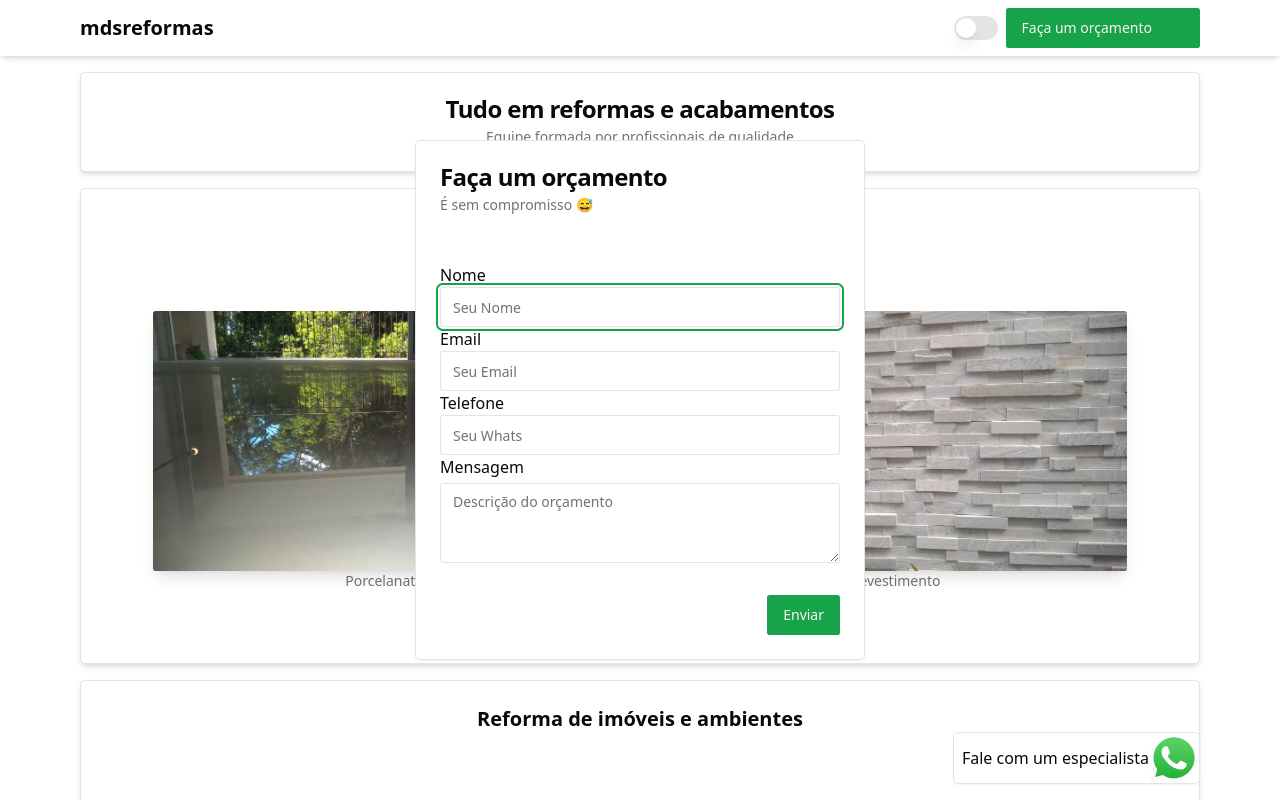
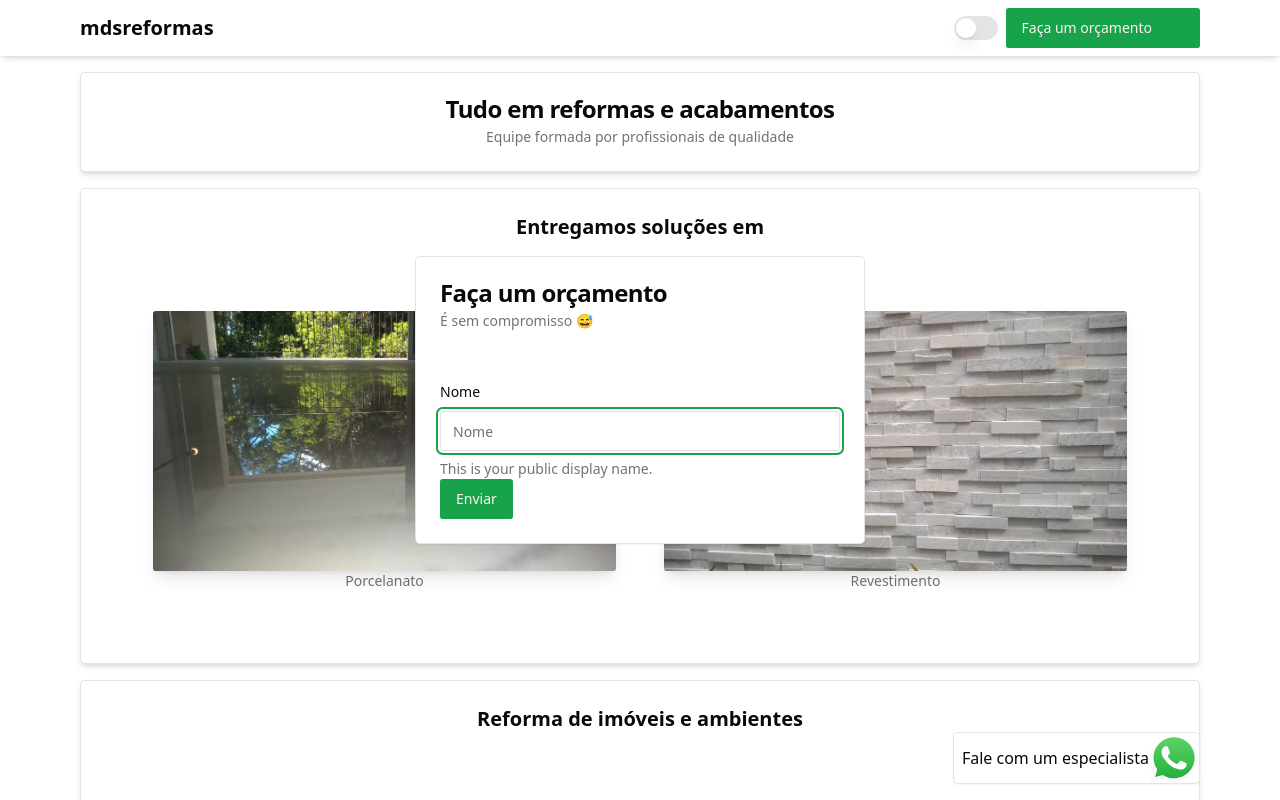
Before and after one commit to bylucaspaiva/mds, a React (Vite) app in the folder Client/: page / in a window 1280 px wide. Both pictures are taken after a click on the button "Faça um orçamento". Shown: the top 800 px of the page. Built offline with nearby package versions, Linux system fonts and the light colour scheme; some icons are missing.

Commit message:
feat: add form validation with zod

```diff
--- a/Client/package.json
+++ b/Client/package.json
@@ -11,6 +11,7 @@
   },
   "dependencies": {
     "-": "^0.0.1",
+    "@hookform/resolvers": "^3.3.1",
     "@iconify/react": "^4.1.1",
     "@radix-ui/react-dialog": "^1.0.5",
     "@radix-ui/react-label": "^2.0.2",
@@ -24,9 +25,11 @@
     "lucide-react": "^0.279.0",
     "react": "^18.2.0",
     "react-dom": "^18.2.0",
+    "react-hook-form": "^7.47.0",
     "react-router-dom": "^6.16.0",
     "tailwind-merge": "^1.14.0",
-    "tailwindcss-animate": "^1.0.7"
+    "tailwindcss-animate": "^1.0.7",
+    "zod": "^3.22.4"
   },
   "devDependencies": {
     "@types/react": "^18.2.15",
--- a/Client/src/@/components/dialog-form.tsx
+++ b/Client/src/@/components/dialog-form.tsx
@@ -1,26 +1,59 @@
-import { Label } from "@radix-ui/react-label";
 import { Input } from "./ui/input";
 import { Button } from "./ui/button";
-import { Textarea } from "./ui/textarea";
 import { Dialog, DialogContent, DialogTrigger } from "@radix-ui/react-dialog";
 import {
   Card,
   CardContent,
   CardDescription,
-  CardFooter,
   CardHeader,
   CardTitle,
 } from "./ui/card";
 import { Icon } from "@iconify/react/dist/iconify.js";
+import * as z from "zod";
+import { zodResolver } from "@hookform/resolvers/zod";
+import {
+  Form,
+  FormControl,
+  FormDescription,
+  FormField,
+  FormItem,
+  FormLabel,
+  FormMessage,
+} from "./ui/form";
+import { useForm } from "react-hook-form";
+
+const formSchema = z.object({
+  name: z
+    .string()
+    .min(2, {
+      message: "Nome precisa ter no mínimo duas letras.",
+    })
+    .max(50),
+  email: z.string().min(8, {
+    message: "Email precisa ter no mínimo duas letras.",
+
+  }).max(100)
+});
 
 const DialogForm = () => {
+  const form = useForm<z.infer<typeof formSchema>>({
+    resolver: zodResolver(formSchema),
+    defaultValues: {
+      name: "",
+    },
+  });
+
+  function onSubmit(values: z.infer<typeof formSchema>) {
+    console.log(values);
+  }
+
   return (
     <Dialog>
       <DialogTrigger asChild>
-          <Button className="h-10">
-             <h1 className="hidden sm:block">Faça um orçamento</h1>
-             <Icon icon="ic:sharp-message" className="sm:ml-2" width={24} />
-          </Button>
+        <Button className="h-10">
+          <h1 className="hidden sm:block">Faça um orçamento</h1>
+          <Icon icon="ic:sharp-message" className="sm:ml-2" width={24} />
+        </Button>
       </DialogTrigger>
 
       <DialogContent>
@@ -30,7 +63,29 @@
             <CardDescription>É sem compromisso 😅</CardDescription>
           </CardHeader>
           <CardContent>
-            <form>
+            <Form {...form}>
+              <form onSubmit={form.handleSubmit(onSubmit)}>
+              <FormField
+                control={form.control}
+                name="name"
+                render={({ field }) => (
+                  <FormItem>
+                    <FormLabel>Nome</FormLabel>
+                    <FormControl>
+                      <Input placeholder="Nome" {...field} />
+                    </FormControl>
+                    <FormDescription>
+                      This is your public display name.
+                    </FormDescription>
+                    <FormMessage />
+                  </FormItem>
+                )}
+              />
+              </form>
+
+              <Button type="submit">Enviar</Button>
+            </Form>
+            {/* <form>
               <div className="px-4 md:px-0 w-full items-center gap-4">
                 <div>
                   <Label htmlFor="name">Nome</Label>
@@ -49,11 +104,11 @@
                   <Textarea id="message" placeholder="Descrição do orçamento" />
                 </div>
               </div>
-            </form>
+            </form> */}
           </CardContent>
-          <CardFooter className="flex justify-between mt-2 sm:md-4">
+          {/* <CardFooter className="flex justify-between mt-2 sm:md-4">
             <Button className="ml-auto">Enviar</Button>
-          </CardFooter>
+          </CardFooter> */}
         </Card>
       </DialogContent>
     </Dialog>
--- /dev/null
+++ b/Client/src/@/components/ui/form.tsx
@@ -0,0 +1,176 @@
+import * as React from "react"
+import * as LabelPrimitive from "@radix-ui/react-label"
+import { Slot } from "@radix-ui/react-slot"
+import {
+  Controller,
+  ControllerProps,
+  FieldPath,
+  FieldValues,
+  FormProvider,
+  useFormContext,
+} from "react-hook-form"
+
+import { cn } from "../../lib/utils"
+import { Label } from "../../components/ui/label"
+
+const Form = FormProvider
+
+type FormFieldContextValue<
+  TFieldValues extends FieldValues = FieldValues,
+  TName extends FieldPath<TFieldValues> = FieldPath<TFieldValues>
+> = {
+  name: TName
+}
+
+const FormFieldContext = React.createContext<FormFieldContextValue>(
+  {} as FormFieldContextValue
+)
+
+const FormField = <
+  TFieldValues extends FieldValues = FieldValues,
+  TName extends FieldPath<TFieldValues> = FieldPath<TFieldValues>
+>({
+  ...props
+}: ControllerProps<TFieldValues, TName>) => {
+  return (
+    <FormFieldContext.Provider value={{ name: props.name }}>
+      <Controller {...props} />
+    </FormFieldContext.Provider>
+  )
+}
+
+const useFormField = () => {
+  const fieldContext = React.useContext(FormFieldContext)
+  const itemContext = React.useContext(FormItemContext)
+  const { getFieldState, formState } = useFormContext()
+
+  const fieldState = getFieldState(fieldContext.name, formState)
+
+  if (!fieldContext) {
+    throw new Error("useFormField should be used within <FormField>")
+  }
+
+  const { id } = itemContext
+
+  return {
+    id,
+    name: fieldContext.name,
+    formItemId: `${id}-form-item`,
+    formDescriptionId: `${id}-form-item-description`,
+    formMessageId: `${id}-form-item-message`,
+    ...fieldState,
+  }
+}
+
+type FormItemContextValue = {
+  id: string
+}
+
+const FormItemContext = React.createContext<FormItemContextValue>(
+  {} as FormItemContextValue
+)
+
+const FormItem = React.forwardRef<
+  HTMLDivElement,
+  React.HTMLAttributes<HTMLDivElement>
+>(({ className, ...props }, ref) => {
+  const id = React.useId()
+
+  return (
+    <FormItemContext.Provider value={{ id }}>
+      <div ref={ref} className={cn("space-y-2", className)} {...props} />
+    </FormItemContext.Provider>
+  )
+})
+FormItem.displayName = "FormItem"
+
+const FormLabel = React.forwardRef<
+  React.ElementRef<typeof LabelPrimitive.Root>,
+  React.ComponentPropsWithoutRef<typeof LabelPrimitive.Root>
+>(({ className, ...props }, ref) => {
+  const { error, formItemId } = useFormField()
+
+  return (
+    <Label
+      ref={ref}
+      className={cn(error && "text-destructive", className)}
+      htmlFor={formItemId}
+      {...props}
+    />
+  )
+})
+FormLabel.displayName = "FormLabel"
+
+const FormControl = React.forwardRef<
+  React.ElementRef<typeof Slot>,
+  React.ComponentPropsWithoutRef<typeof Slot>
+>(({ ...props }, ref) => {
+  const { error, formItemId, formDescriptionId, formMessageId } = useFormField()
+
+  return (
+    <Slot
+      ref={ref}
+      id={formItemId}
+      aria-describedby={
+        !error
+          ? `${formDescriptionId}`
+          : `${formDescriptionId} ${formMessageId}`
+      }
+      aria-invalid={!!error}
+      {...props}
+    />
+  )
+})
+FormControl.displayName = "FormControl"
+
+const FormDescription = React.forwardRef<
+  HTMLParagraphElement,
+  React.HTMLAttributes<HTMLParagraphElement>
+>(({ className, ...props }, ref) => {
+  const { formDescriptionId } = useFormField()
+
+  return (
+    <p
+      ref={ref}
+      id={formDescriptionId}
+      className={cn("text-sm text-muted-foreground", className)}
+      {...props}
+    />
+  )
+})
+FormDescription.displayName = "FormDescription"
+
+const FormMessage = React.forwardRef<
+  HTMLParagraphElement,
+  React.HTMLAttributes<HTMLParagraphElement>
+>(({ className, children, ...props }, ref) => {
+  const { error, formMessageId } = useFormField()
+  const body = error ? String(error?.message) : children
+
+  if (!body) {
+    return null
+  }
+
+  return (
+    <p
+      ref={ref}
+      id={formMessageId}
+      className={cn("text-sm font-medium text-destructive", className)}
+      {...props}
+    >
+      {body}
+    </p>
+  )
+})
+FormMessage.displayName = "FormMessage"
+
+export {
+  useFormField,
+  Form,
+  FormItem,
+  FormLabel,
+  FormControl,
+  FormDescription,
+  FormMessage,
+  FormField,
+}
```
Also changed, not shown: 1 other file (tests, documents, lock files or other folders).
